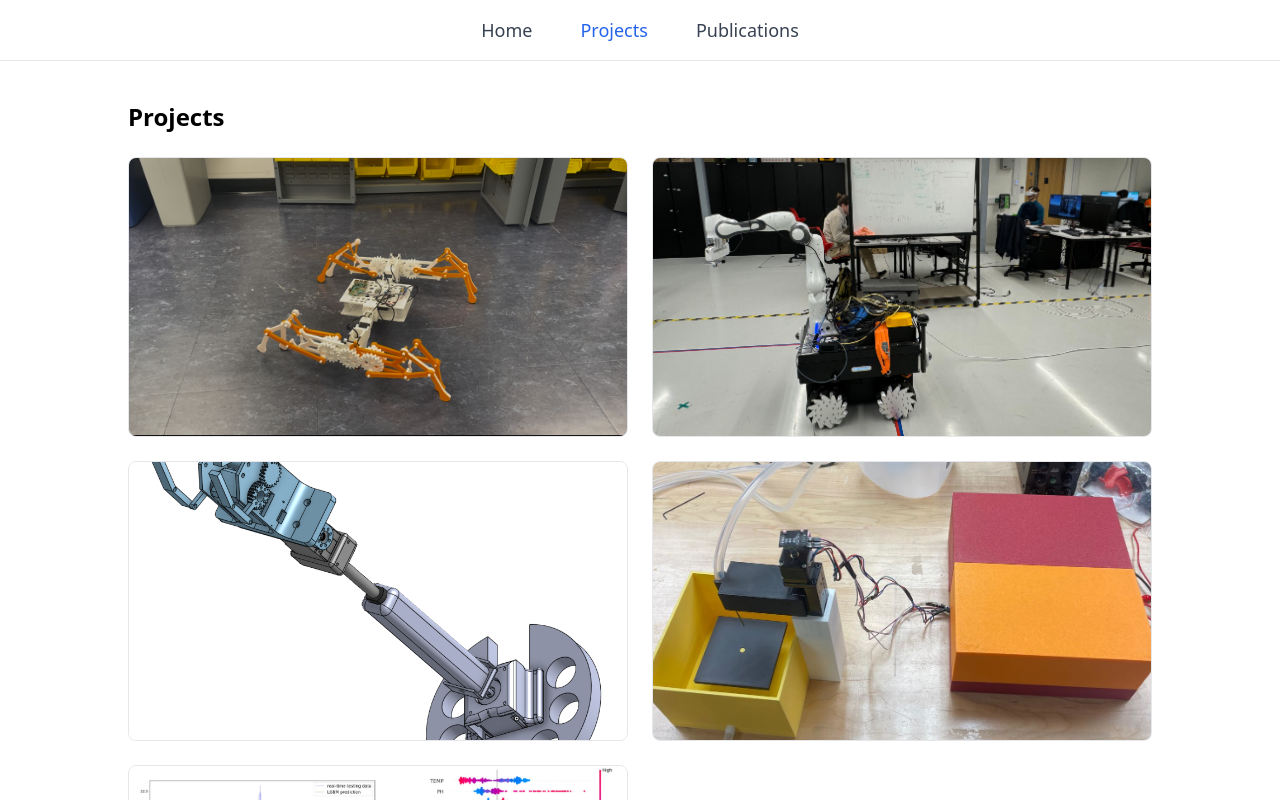
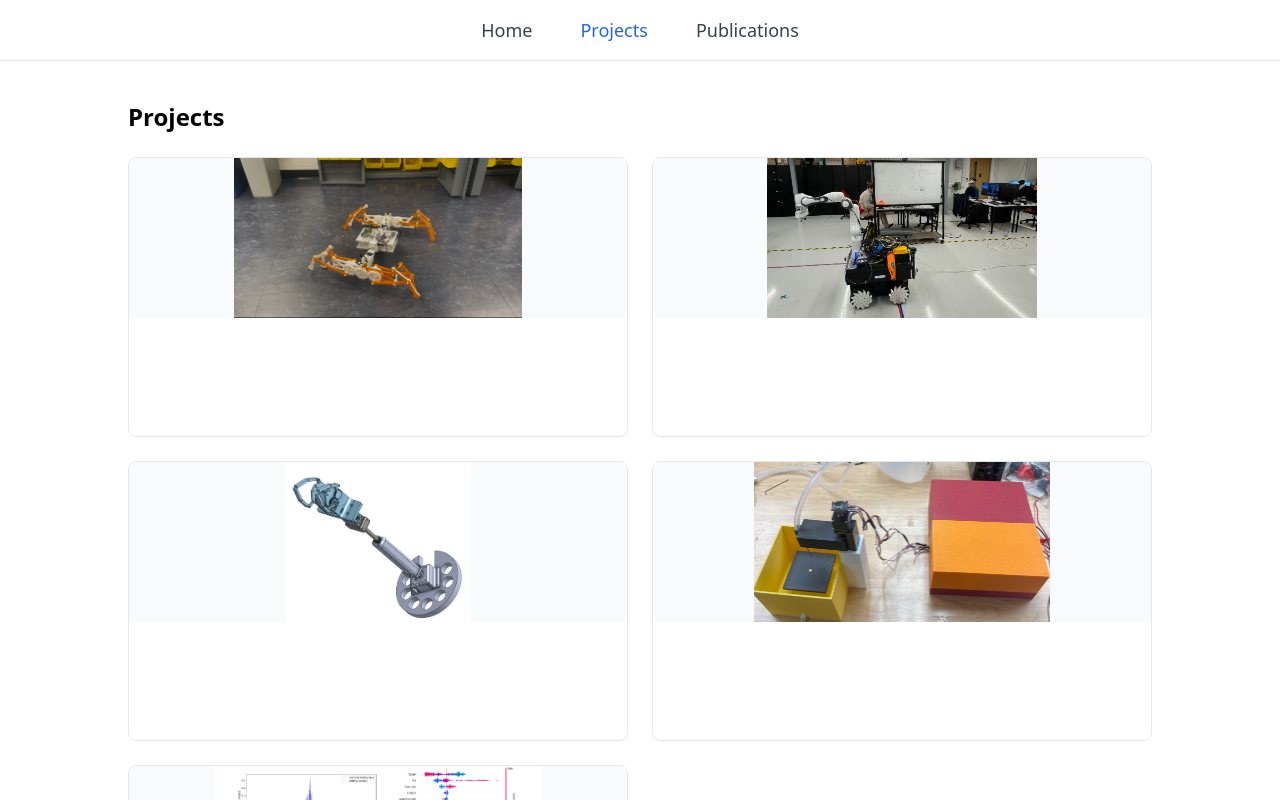
Before and after one commit to TakuyaLB/TakuyaLB.github.io, a React (Vite) app: page / in a window 1280 px wide. Both pictures are taken after a click on the button "Projects". Shown: the top 800 px of the page. Built offline with nearby package versions, Linux system fonts and the light colour scheme.

Commit message:
updated project images

```diff
--- a/src/App.jsx
+++ b/src/App.jsx
@@ -292,7 +292,8 @@ const Portfolio = () => {
             <img
               src={project.image}
               alt={project.title}
-              className="w-full h-full object-cover"
+              //className="w-full h-full object-cover"
+              className="w-full h-40 object-contain bg-gray-50"
             />
 
             {/* Bottom hover overlay */}
@@ -371,7 +372,8 @@ const Portfolio = () => {
       <img
         src={selectedProject.image}
         alt={selectedProject.title}
-        className="w-full rounded-lg mb-4"
+        //className="w-full rounded-lg mb-4"
+        className="w-full rounded-lg mb-3 md:mb-4 object-contain bg-gray-50"
       />
 
       <p className="text-gray-700 mb-8">
```
